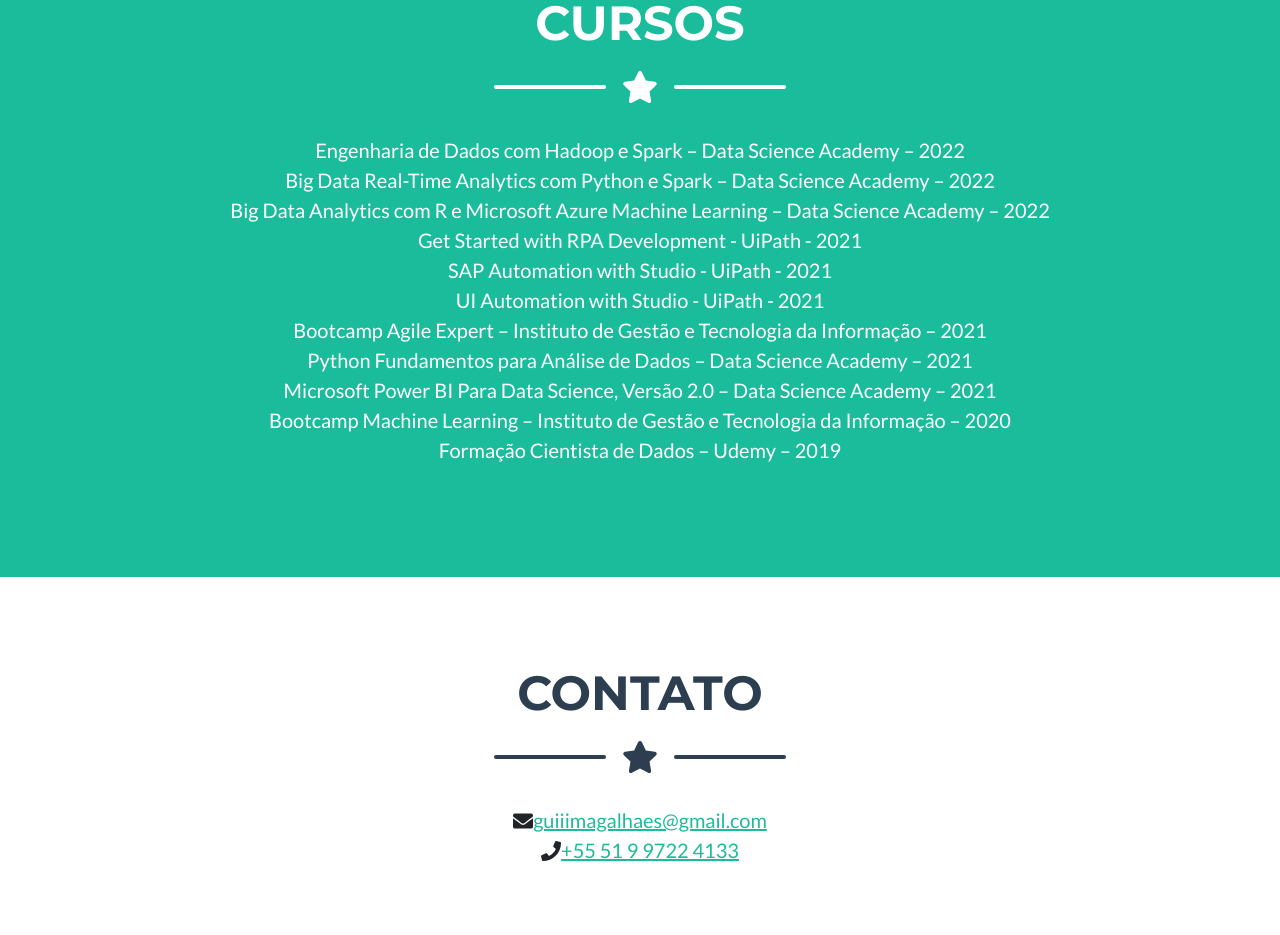
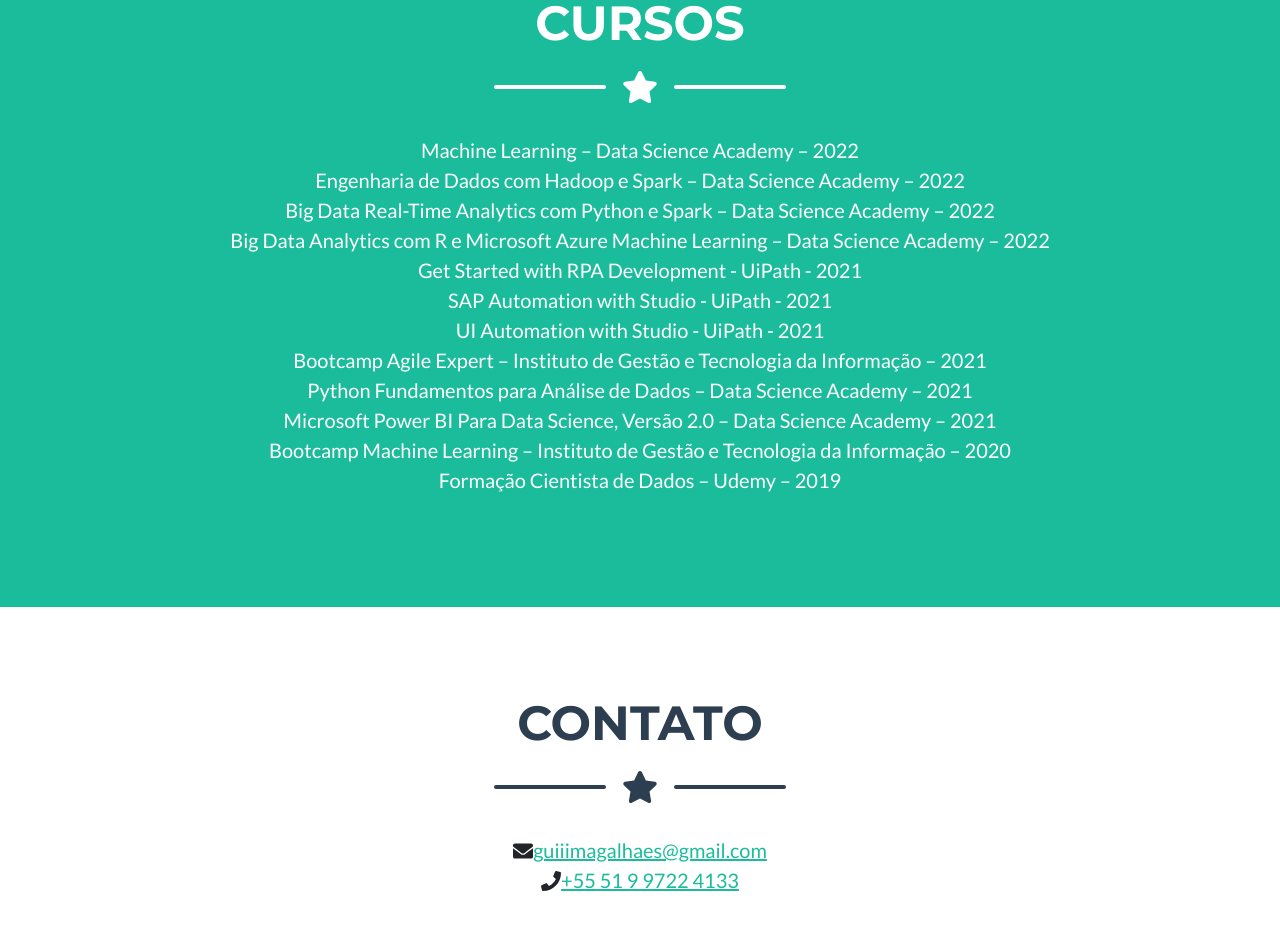
Before and after one commit to guiiim/Curriculo, a plain HTML site: page index.html in a window 1280 px wide. Shown: the part 2857-3792 px from the top of the page. Drawn offline with nearby package versions, Linux system fonts and the light colour scheme.

Commit message:
Update index.html

```diff
--- a/index.html
+++ b/index.html
@@ -221,6 +221,7 @@
                 <div class="row align-items-center justify-content-center text-center">
                     <div class="col-lg-10 col-xl-20">
                         <div class="lead row align-items-center justify-content-center text-center">
+							Machine Learning – Data Science Academy – 2022<br>
 							Engenharia de Dados com Hadoop e Spark – Data Science Academy – 2022<br>
 							Big Data Real-Time Analytics com Python e Spark – Data Science Academy – 2022<br>
 							Big Data Analytics com R e Microsoft Azure Machine Learning – Data Science Academy – 2022<br>
```
